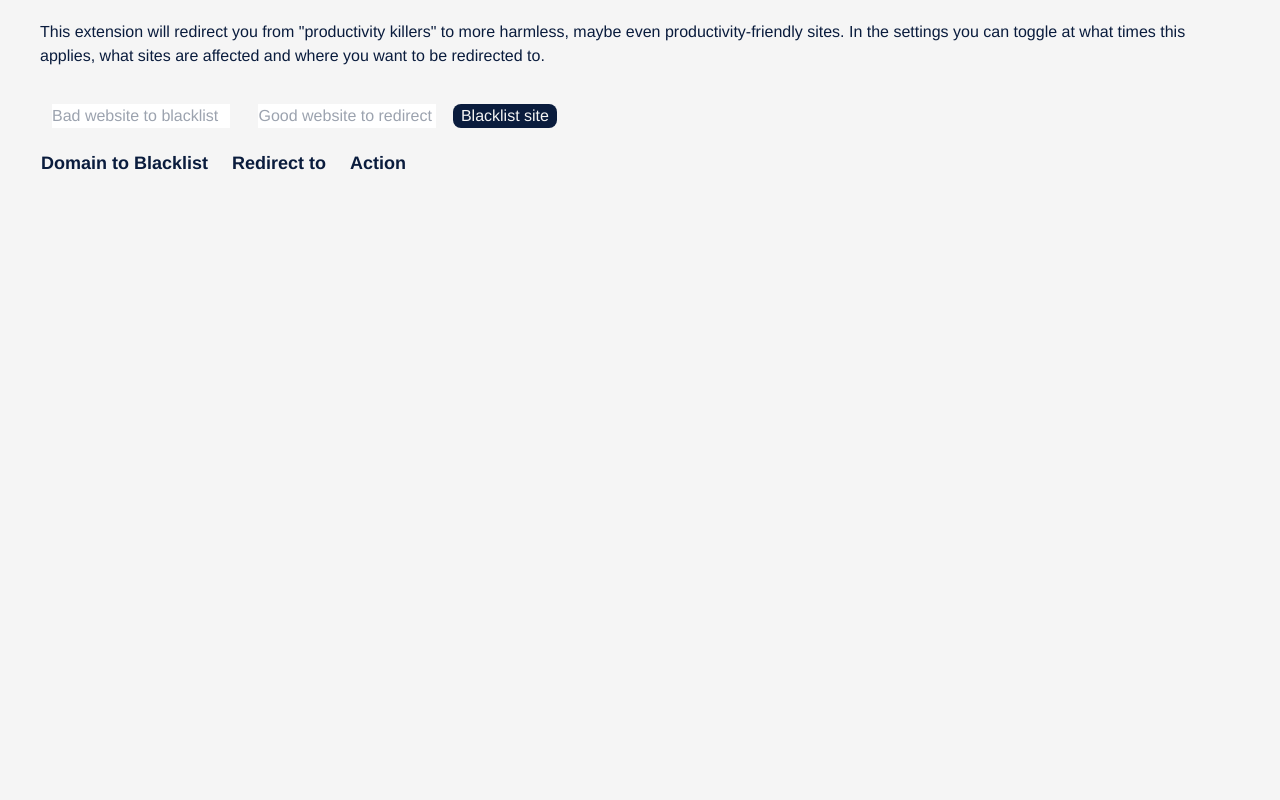
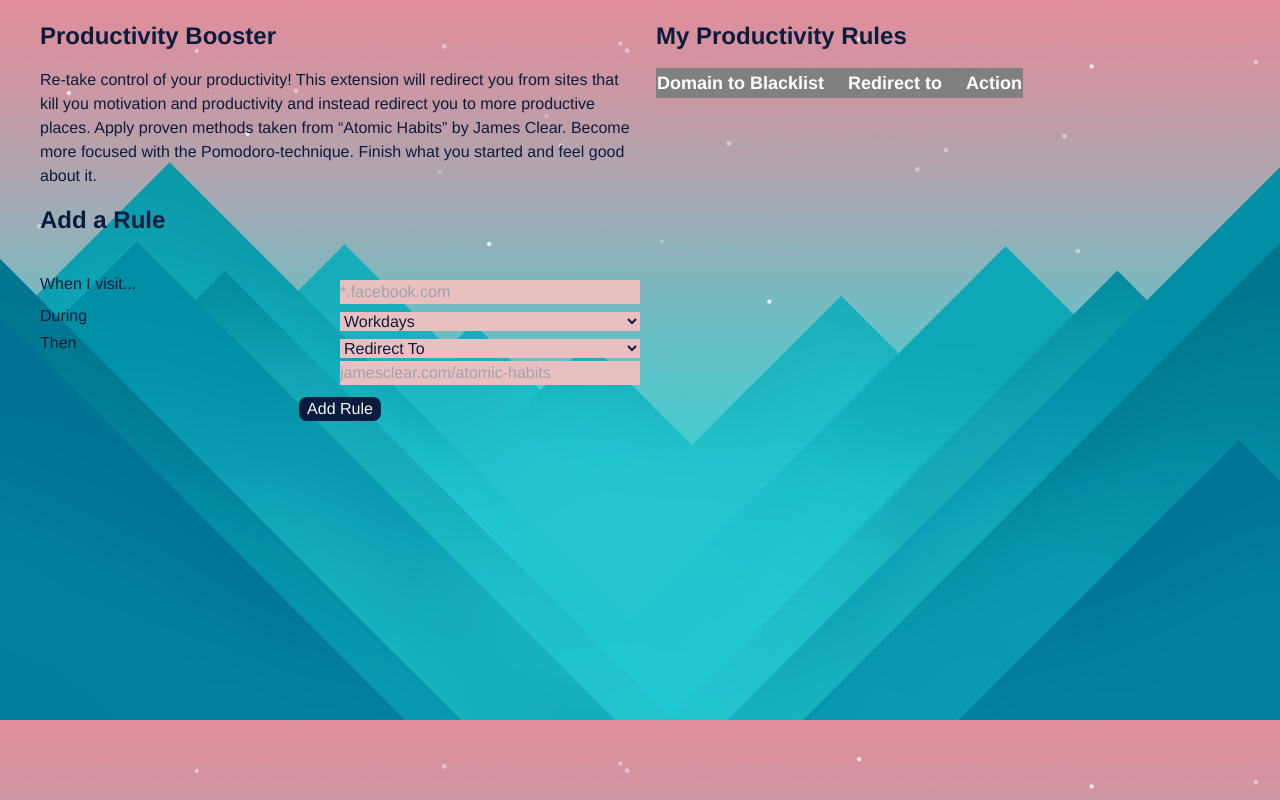
Before and after one commit to Elias-Ladenburger/Productivity-Extension, a browser extension: page ui/options.html in a window 1280 px wide. Drawn offline with Linux system fonts and the light colour scheme.

Commit message:
Implement UI according to wireframes

```diff
--- a/tailwind.config.js
+++ b/tailwind.config.js
@@ -34,6 +34,7 @@ module.exports = {
       darkGrey: "#3D3D3D",
       yellow: "#FBC02D",
       white: "#F5F5F5",
+      lightRed: "#EABFBF",
 
       emphasis: "#C98D26",
       teal: "#008080",
@@ -50,6 +51,9 @@ module.exports = {
 		  black: colors.black,
       //white: colors.white,
     },
+    backgroundImage: {
+      abstractBG: "url('../img/Abstract-mountains-bg.jpg')"
+    },
     fontFamily: {
       sans: ["Helvetica"],
       serif: []
--- a/ui/options.html
+++ b/ui/options.html
@@ -3,44 +3,77 @@
   <head>
     <title>Productivity Booster - Browser Extension</title>
     <meta charset="utf-8" />
-    <link rel="stylesheet" href="main.css" />
+    <link rel="stylesheet" href="../public/css/main.css" />
     <script src="../common/storageHandling.js"></script>
   </head>
 
-  <body class="pt-5 px-5 bg-white text-navy">
-    <div id="popup-content" class="px-5 text-base">
+  <body class="pt-5 px-5 bg-white text-navy bg-abstractBG bg-cover">
+    <div id="settingsBody" class="px-5 text-base grid grid-cols-2 space-x-4">
+      <div id="leftBody">
+        <h1 class="text-2xl font-bold pb-4">Productivity Booster</h1>
         <p class="pb-4">
-        This extension will redirect you from "productivity killers" to more
-        harmless, maybe even productivity-friendly sites. In the
-        <a href="options.html">settings</a> you can toggle at what times this
-        applies, what sites are affected and where you want to be redirected to.
+          Re-take control of your productivity! This extension will redirect you
+          from sites that kill you motivation and productivity and instead
+          redirect you to more productive places. Apply proven methods taken
+          from “Atomic Habits” by James Clear. Become more focused with the
+          Pomodoro-technique. Finish what you started and feel good about it.
         </p>
 
-      <div class="py-5 focus:placeholder-navy">
+        <h2 class="text-2xl font-bold pb-4">Add a Rule</h2>
+        <form class="py-5 focus:placeholder-navy">
+          <div class="grid grid-cols-2">
+            <label for="badSiteInput" class=""
+              >When I visit...</label
+            >
             <input
               id="badSiteInput"
               type="text"
-          placeholder="Bad website to blacklist"
-          class="mx-3"/>
+              placeholder="*.facebook.com"
+              class="w-full bg-lightRed mt-2" />
+
+            <label for="during" class="">During</label>
+            <select name="during" class="bg-lightRed w-full mt-2">
+              <option value="workdays">Workdays</option>
+              <option value="freetime">Freetime</option>
+              <option value="focustime">Focus Time</option>
+            </select>
+
+            <label for="goodAction" class="">Then</label>
+            <div>
+              <select name="actionType" class="bg-lightRed w-full mt-2">
+                <option value="redirect">Redirect To</option>
+                <option value="frame">Frame Background</option>
+                <option value="popup">Show Popup</option>
+              </select>
+
               <input
                 id="goodActionInput"
                 type="text"
-          placeholder="Good website to redirect to"
-          class="mx-3" />
-
-        <button id="blacklistButton" class="rounded-lg border-white bg-navy text-white hover:bg-blueRoyal px-2">
-          Blacklist site
+                placeholder="jamesclear.com/atomic-habits"
+                class="bg-lightRed w-full" />
+            </div>
+          </div>
+          <div class="flex justify-center pt-3">
+            <button
+              id="blacklistButton"
+              class="text-center rounded-lg bg-navy text-white hover:bg-blueRoyal px-2">
+              Add Rule
             </button>
           </div>
+        </form>
+      </div>
 
+      <div id="rightBody" class="">
+        <h2 class="text-2xl font-bold pb-4">My Productivity Rules</h2>
         <table id="settingsTable" class="text-base space-y-3 pb-3">
-        <tr class="text-lg text-center">
+          <tr class="text-lg text-center bg-grey text-primary mx-3">
             <th class="pr-3">Domain to Blacklist</th>
             <th class="px-3">Redirect to</th>
             <th class="pl-3">Action</th>
           </tr>
         </table>
       </div>
+    </div>
 
     <script src="tableHandling.js"></script>
   </body>
```
Also changed, not shown: popup/prod_booster.html (+1 -1 lines), public/css/main.css, public/img/Abstract-mountains-bg.jpg (added). Lines whose indentation alone changed are shown as unchanged.
